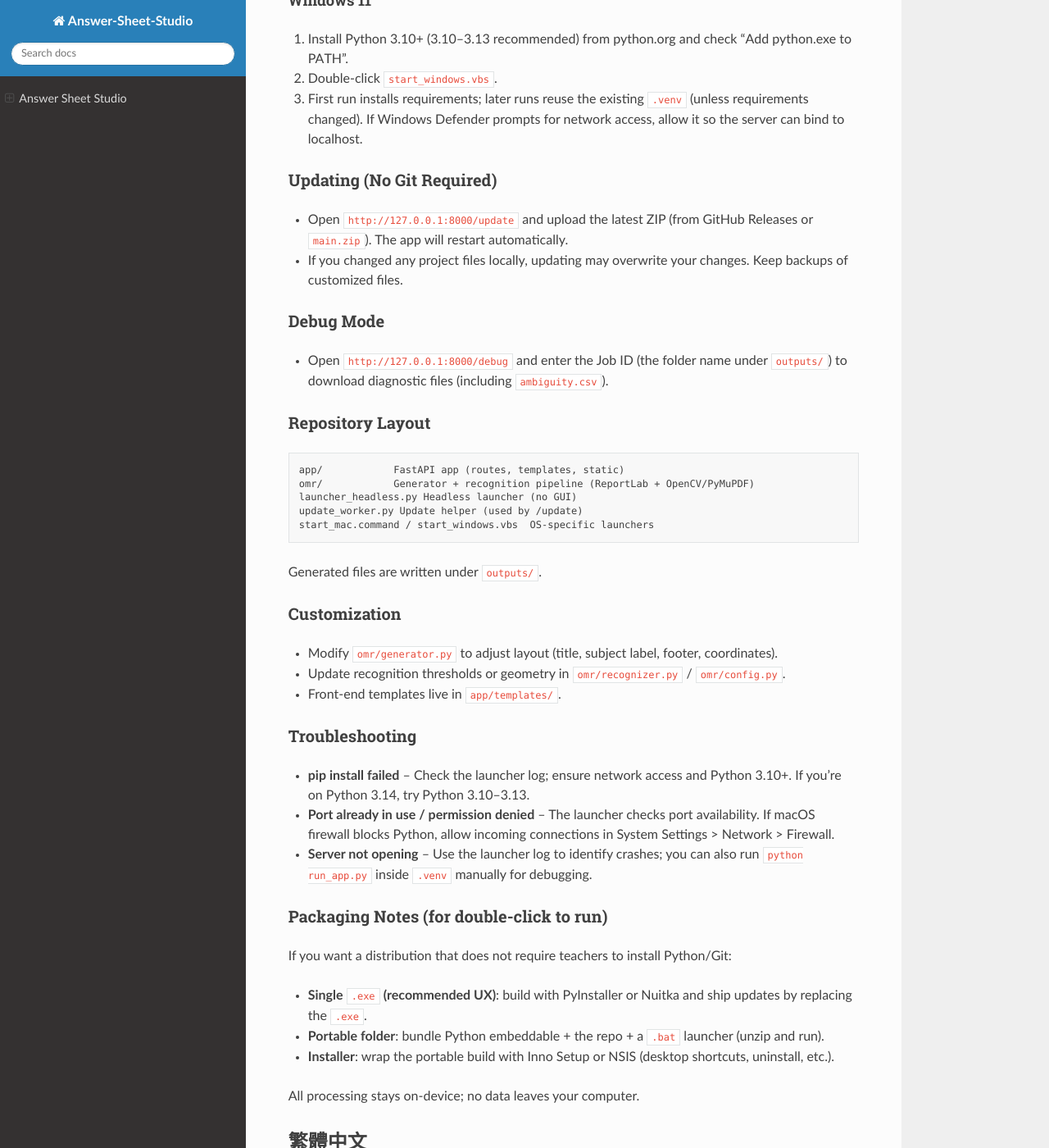
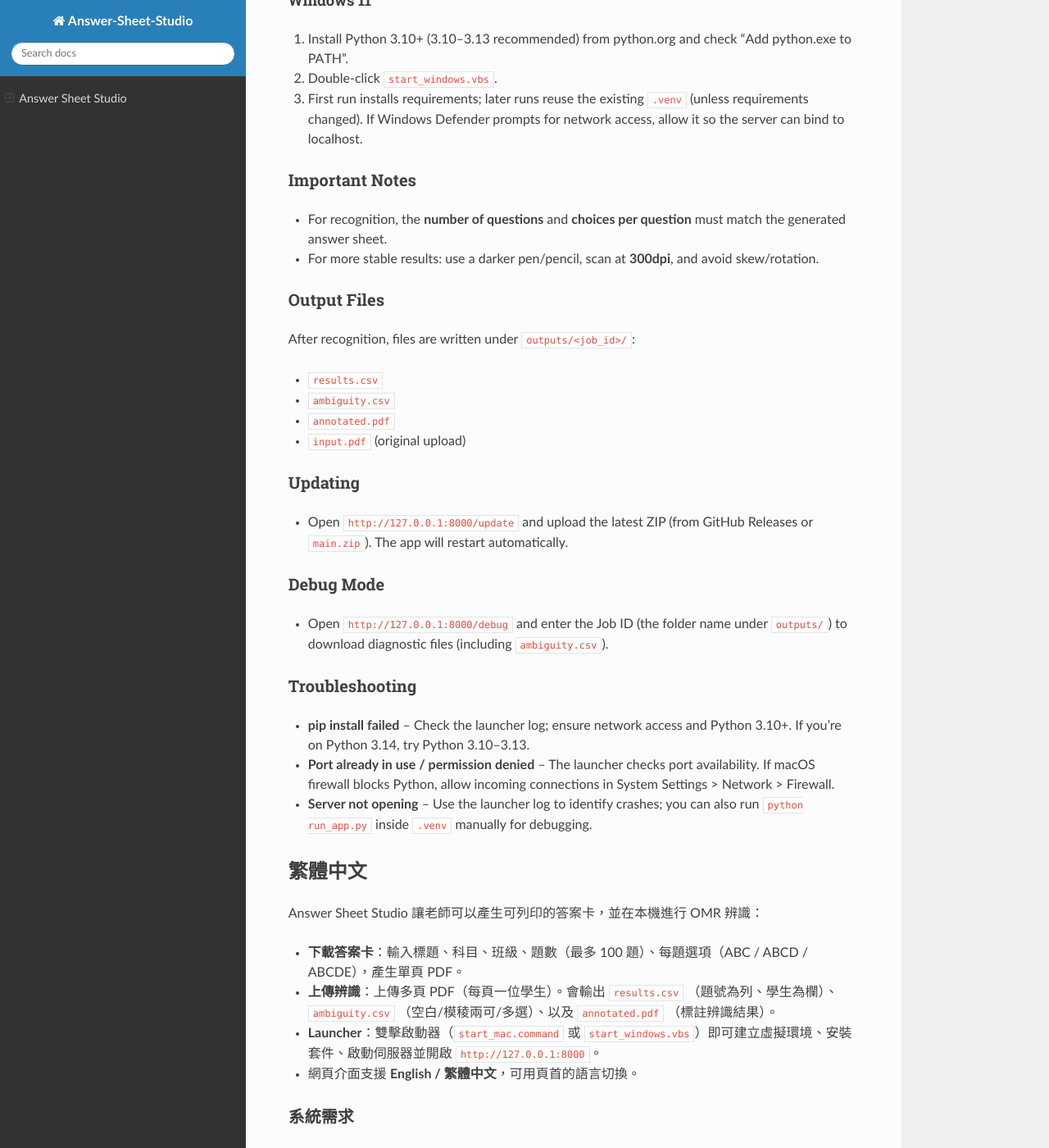
Before and after one commit to Abieskawa/answer-sheet-studio, a Sphinx documentation site: the page built from source/index.rst, in a window 1280 px wide and 1400 px high, scrolled down 1080 px. Shown: the whole window at 82% size. Built offline with Sphinx 7.4.7 and the Read the Docs theme 3.1.0, drawn with Linux system fonts in a browser that asks for light colours; some of the changed text lies outside the part shown.

Commit message:
Adjust ReadTheDoc and README.

```diff
--- a/source/index.rst
+++ b/source/index.rst
@@ -40,36 +40,31 @@
 #. Double-click ``start_windows.vbs``.
 #. First run installs requirements; later runs reuse the existing ``.venv`` (unless requirements changed). If Windows Defender prompts for network access, allow it so the server can bind to localhost.
 
-Updating (No Git Required)
-~~~~~~~~~~~~~~~~~~~~~~~~~~
+Important Notes
+~~~~~~~~~~~~~~~
+
+- For recognition, the **number of questions** and **choices per question** must match the generated answer sheet.
+- For more stable results: use a darker pen/pencil, scan at **300dpi**, and avoid skew/rotation.
+
+Output Files
+~~~~~~~~~~~~
+
+After recognition, files are written under ``outputs/<job_id>/``:
+
+- ``results.csv``
+- ``ambiguity.csv``
+- ``annotated.pdf``
+- ``input.pdf`` (original upload)
+
+Updating
+~~~~~~~~
 
 - Open ``http://127.0.0.1:8000/update`` and upload the latest ZIP (from GitHub Releases or ``main.zip``). The app will restart automatically.
-- If you changed any project files locally, updating may overwrite your changes. Keep backups of customized files.
 
 Debug Mode
 ~~~~~~~~~~
 
 - Open ``http://127.0.0.1:8000/debug`` and enter the Job ID (the folder name under ``outputs/``) to download diagnostic files (including ``ambiguity.csv``).
-
-Repository Layout
-~~~~~~~~~~~~~~~~~
-
-.. code-block:: text
-
-   app/            FastAPI app (routes, templates, static)
-   omr/            Generator + recognition pipeline (ReportLab + OpenCV/PyMuPDF)
-   launcher_headless.py Headless launcher (no GUI)
-   update_worker.py Update helper (used by /update)
-   start_mac.command / start_windows.vbs  OS-specific launchers
-
-Generated files are written under ``outputs/``.
-
-Customization
-~~~~~~~~~~~~~
-
-- Modify ``omr/generator.py`` to adjust layout (title, subject label, footer, coordinates).
-- Update recognition thresholds or geometry in ``omr/recognizer.py`` / ``omr/config.py``.
-- Front-end templates live in ``app/templates/``.
 
 Troubleshooting
 ~~~~~~~~~~~~~~~
@@ -77,17 +72,6 @@
 - **pip install failed** – Check the launcher log; ensure network access and Python 3.10+. If you’re on Python 3.14, try Python 3.10–3.13.
 - **Port already in use / permission denied** – The launcher checks port availability. If macOS firewall blocks Python, allow incoming connections in System Settings > Network > Firewall.
 - **Server not opening** – Use the launcher log to identify crashes; you can also run ``python run_app.py`` inside ``.venv`` manually for debugging.
-
-Packaging Notes (for double-click to run)
-~~~~~~~~~~~~~~~~~~~~~~~~~~~~~~~~~~~~~~~~~
-
-If you want a distribution that does not require teachers to install Python/Git:
-
-- **Single** ``.exe`` **(recommended UX)**: build with PyInstaller or Nuitka and ship updates by replacing the ``.exe``.
-- **Portable folder**: bundle Python embeddable + the repo + a ``.bat`` launcher (unzip and run).
-- **Installer**: wrap the portable build with Inno Setup or NSIS (desktop shortcuts, uninstall, etc.).
-
-All processing stays on-device; no data leaves your computer.
 
 .. _zh-hant:
 
@@ -126,11 +110,26 @@
 #. 雙擊 ``start_windows.vbs``。
 #. 第一次會安裝依賴套件；之後會重用既有 ``.venv`` （除非 ``requirements.txt`` 有變更）。若 Windows Defender 詢問是否允許網路連線，請允許（只會綁定 localhost）。
 
-更新（不需要 Git）
-~~~~~~~~~~~~~~~~~~
+使用注意事項
+~~~~~~~~~~~~
+
+- 進行辨識時，**題數** 與 **每題選項（ABC/ABCD/ABCDE）** 必須與答案卡一致。
+- 想要結果更穩定：建議用較深的筆、掃描 **300dpi**，並避免歪斜/旋轉。
+
+輸出檔案
+~~~~~~~~
+
+辨識完成後，檔案會寫入 ``outputs/<job_id>/``：
+
+- ``results.csv``
+- ``ambiguity.csv``
+- ``annotated.pdf``
+- ``input.pdf`` （原始上傳檔）
+
+更新
+~~~~
 
 - 開啟 ``http://127.0.0.1:8000/update``，上傳最新 ZIP（GitHub Releases 或 ``main.zip``）。更新後會自動重新啟動。
-- 若你本機有改過專案檔案，更新可能會覆蓋你的修改，建議先備份。
 
 Debug Mode（回報問題用）
 ~~~~~~~~~~~~~~~~~~~~~~~~
@@ -140,40 +139,9 @@
 - 開啟 ``http://127.0.0.1:8000/debug``，輸入 Job ID（``outputs/`` 底下的資料夾名稱）。
 - 下載 ``results.csv``、``ambiguity.csv``、``annotated.pdf`` （必要時再下載 ``input.pdf``），提供給開發者協助排查。
 
-專案結構
-~~~~~~~~
-
-.. code-block:: text
-
-   app/            FastAPI app（路由、模板、靜態檔）
-   omr/            產生與辨識流程（ReportLab + OpenCV/PyMuPDF）
-   launcher_headless.py 無介面啟動器（不會跳出視窗）
-   update_worker.py 更新輔助程式（/update 會用到）
-   start_mac.command / start_windows.vbs  OS 啟動器
-
-產生的檔案會寫入 ``outputs/``。
-
-自訂
-~~~~
-
-- 修改 ``omr/generator.py`` 可調整版面（標題/科目/頁尾/座標）。
-- 辨識相關的門檻或幾何參數可在 ``omr/recognizer.py`` / ``omr/config.py`` 調整。
-- 前端模板在 ``app/templates/``。
-
 排除問題
 ~~~~~~~~
 
 - **pip install failed** – 檢查 launcher log，確認有網路、Python 版本為 3.10+；若你是 Python 3.14，建議改用 3.10–3.13。
 - **Port already in use / permission denied** – 啟動器會檢查 port；若 macOS 防火牆阻擋 Python，請到 System Settings > Network > Firewall 放行。
 - **Server not opening** – 先看 launcher log 找出錯誤；也可以在 ``.venv`` 裡直接跑 ``python run_app.py`` 方便除錯。
-
-打包建議（給「非技術使用者」）
-~~~~~~~~~~~~~~~~~~~~~~~~~~~~~~
-
-如果希望達到「下載後點兩下就能跑」，不需要安裝 Python/Git，可考慮：
-
-- **單一執行檔** ``.exe``：用 PyInstaller 或 Nuitka 打包；更新時直接提供新版 ``.exe`` 覆蓋即可。
-- **免安裝資料夾（Portable）**：把 Python embeddable + 專案放同一資料夾，用 ``.bat`` 啟動。
-- **安裝精靈**：用 Inno Setup 或 NSIS 包成安裝程式，並建立桌面捷徑。
-
-所有處理都在本機完成，不會上傳資料到雲端。
```
Also changed, not shown: other parts of source/index.rst (+2 -2 lines), README.md (+22 -35 lines), README.zh-Hant.md (+21 -28 lines), 8 other files.
